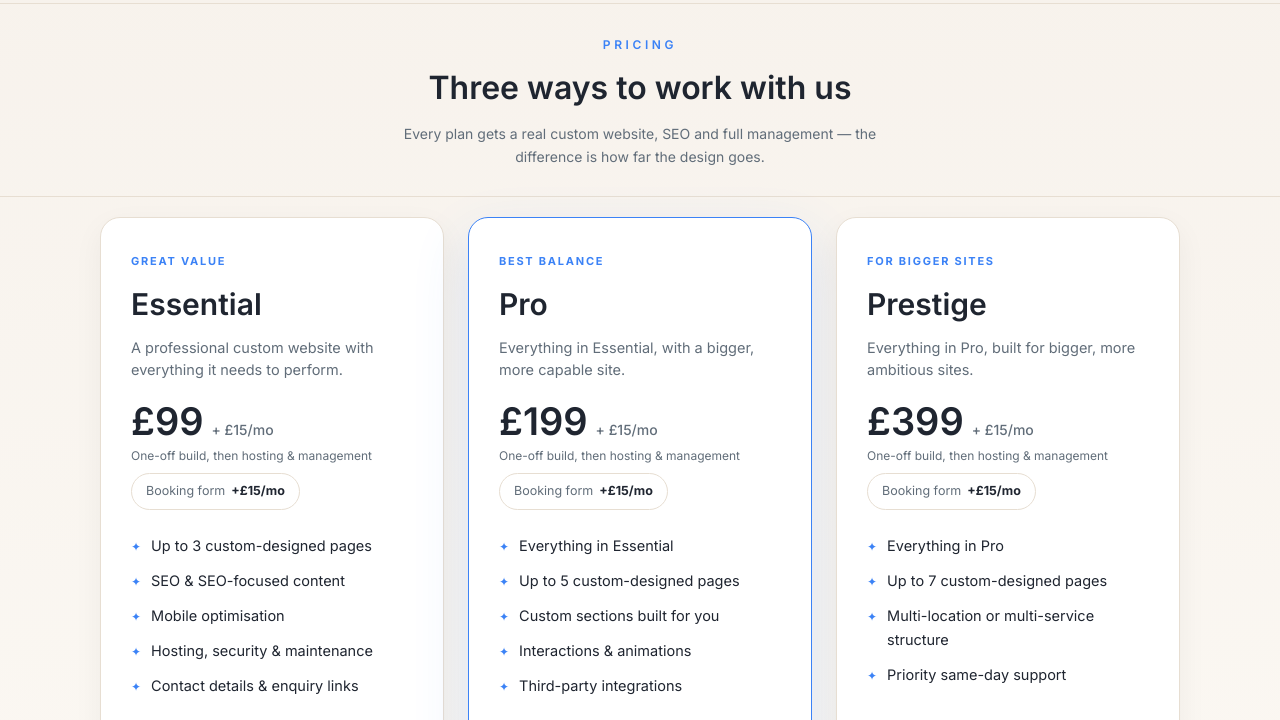
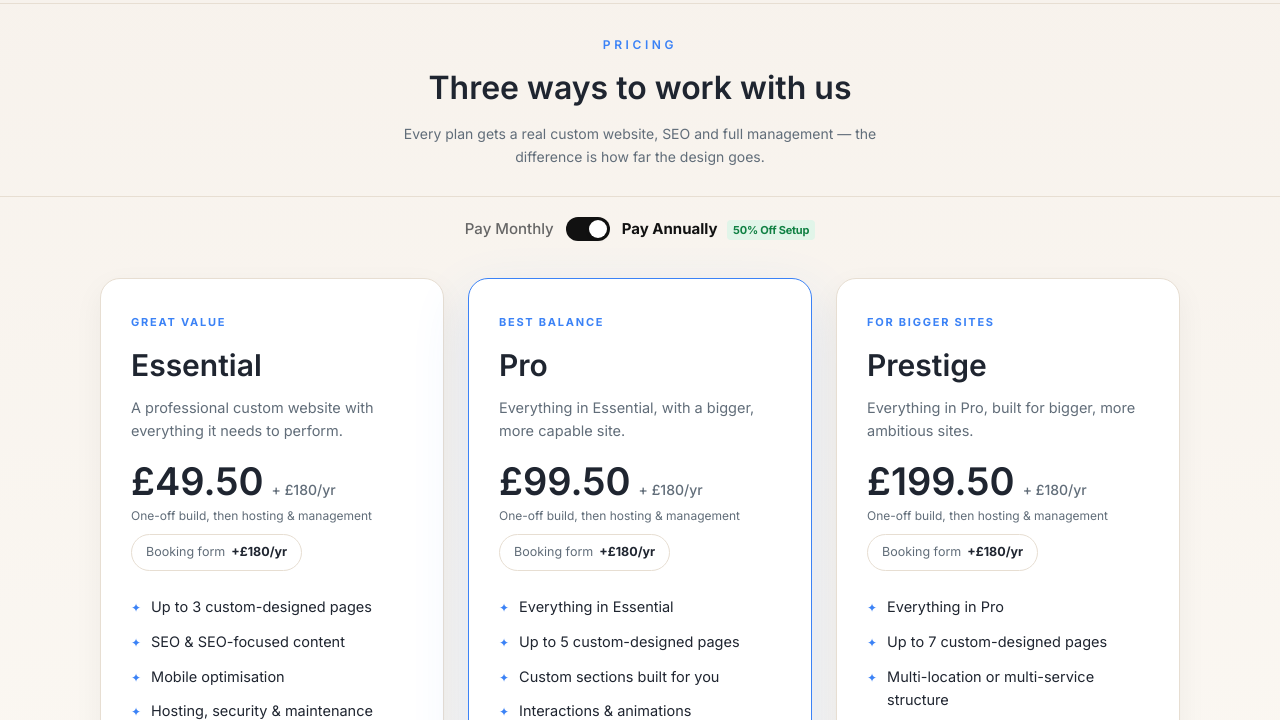
Before and after one commit to wellnesswebsolutions/wellness-web, a website: page pricing.html in a window 1280 px wide. Shown: the part 71-791 px from the top of the page. Drawn offline with Linux system fonts and the light colour scheme.

Commit message:
Add annual/monthly billing toggle to pricing page
Annual billing shows 50% off setup fees (£49.50/£99.50/£199.50) with
£180/yr hosting; monthly shows full setup (£99/£199/£399) with £15/mo
hosting. WhatsApp enquiry links update to reflect the selected plan.

Co-Authored-By: Claude Sonnet 5 <noreply@anthropic.com>

```diff
--- a/pricing.html
+++ b/pricing.html
@@ -21,7 +21,17 @@
   #pricing{padding-top:20px!important;padding-bottom:16px}
   footer{padding:20px 24px!important}
 
-  /* plan badge, price suffix and note now live in styles.css (shared with the homepage) */
+  /* Billing Toggle Styles */
+  .billing-toggle { display: flex; align-items: center; justify-content: center; gap: 12px; margin: 0 auto 36px; font-size: 15px; font-weight: 500; }
+  .billing-toggle .badge { background: #E1F5E9; color: #108043; font-size: 11px; padding: 3px 6px; border-radius: 4px; margin-left: 6px; font-weight: 700; vertical-align: middle; letter-spacing: -0.02em; }
+  .switch { position: relative; display: inline-block; width: 44px; height: 24px; }
+  .switch input { opacity: 0; width: 0; height: 0; }
+  .slider { position: absolute; cursor: pointer; top: 0; left: 0; right: 0; bottom: 0; background-color: #ccc; transition: .3s; border-radius: 24px; }
+  .slider:before { position: absolute; content: ""; height: 18px; width: 18px; left: 3px; bottom: 3px; background-color: white; transition: .3s; border-radius: 50%; box-shadow: 0 2px 4px rgba(0,0,0,0.1); }
+  input:checked + .slider { background-color: #111; }
+  input:checked + .slider:before { transform: translateX(20px); }
+  .toggle-label.active { color: #111; font-weight: 700; }
+  .toggle-label { color: #666; cursor: pointer; transition: color 0.2s; user-select: none; }
 </style>
 <script src="reveal.js?v=20260902-3" defer></script>
 <script src="nav.js?v=20260902-3" defer></script>
@@ -56,16 +66,27 @@
   </section>
   <section id="pricing" style="padding-top:0">
     <div class="wrap">
+
+      <!-- Billing Toggle -->
+      <div class="billing-toggle">
+        <span id="label-monthly" class="toggle-label">Pay Monthly</span>
+        <label class="switch">
+          <input type="checkbox" id="billing-checkbox" checked aria-label="Toggle annual billing">
+          <span class="slider round"></span>
+        </label>
+        <span id="label-annual" class="toggle-label active">Pay Annually <span class="badge">50% Off Setup</span></span>
+      </div>
+
       <div class="plans" style="max-width:1180px;margin:0 auto">
-        <div class="plan">
+        <div class="plan" data-setup-monthly="99" data-setup-annual="49.50">
           <div class="kicker">Great value</div>
           <h4>Essential</h4>
           <div class="desc">A professional custom website with everything it needs to perform.</div>
           <div class="price-row">
-            <span class="price">£99<small>+ £15/mo</small></span>
+            <span class="price"><span class="setup-price">£49.50</span><small class="hosting-price">+ £180/yr</small></span>
           </div>
           <div class="price-note">One-off build, then hosting &amp; management</div>
-          <label class="price-addon"><input type="checkbox" class="price-addon-check"><span>Booking form</span><b>+£15/mo</b></label>
+          <label class="price-addon"><input type="checkbox" class="price-addon-check"><span>Booking form</span><b class="addon-price">+£180/yr</b></label>
           <ul>
             <li>Up to 3 custom-designed pages</li>
             <li>SEO &amp; SEO-focused content</li>
@@ -73,17 +94,18 @@
             <li>Hosting, security &amp; maintenance</li>
             <li>Contact details &amp; enquiry links</li>
           </ul>
-          <a href="#" class="go plan-enquire" data-plan="Essential" data-price="£99" target="_blank" rel="noopener">Enquire</a>
+          <a href="#" class="go plan-enquire" data-plan="Essential" data-price="£49.50 setup + £180/yr" target="_blank" rel="noopener">Enquire</a>
         </div>
-        <div class="plan feature">
+
+        <div class="plan feature" data-setup-monthly="199" data-setup-annual="99.50">
           <div class="kicker">Best balance</div>
           <h4>Pro</h4>
           <div class="desc">Everything in Essential, with a bigger, more capable site.</div>
           <div class="price-row">
-            <span class="price">£199<small>+ £15/mo</small></span>
+            <span class="price"><span class="setup-price">£99.50</span><small class="hosting-price">+ £180/yr</small></span>
           </div>
           <div class="price-note">One-off build, then hosting &amp; management</div>
-          <label class="price-addon"><input type="checkbox" class="price-addon-check"><span>Booking form</span><b>+£15/mo</b></label>
+          <label class="price-addon"><input type="checkbox" class="price-addon-check"><span>Booking form</span><b class="addon-price">+£180/yr</b></label>
           <ul>
             <li>Everything in Essential</li>
             <li>Up to 5 custom-designed pages</li>
@@ -91,29 +113,31 @@
             <li>Interactions &amp; animations</li>
             <li>Third-party integrations</li>
           </ul>
-          <a href="#" class="go plan-enquire" data-plan="Pro" data-price="£199" target="_blank" rel="noopener">Enquire</a>
+          <a href="#" class="go plan-enquire" data-plan="Pro" data-price="£99.50 setup + £180/yr" target="_blank" rel="noopener">Enquire</a>
         </div>
-        <div class="plan">
+
+        <div class="plan" data-setup-monthly="399" data-setup-annual="199.50">
           <div class="kicker">For bigger sites</div>
           <h4>Prestige</h4>
           <div class="desc">Everything in Pro, built for bigger, more ambitious sites.</div>
           <div class="price-row">
-            <span class="price">£399<small>+ £15/mo</small></span>
+            <span class="price"><span class="setup-price">£199.50</span><small class="hosting-price">+ £180/yr</small></span>
           </div>
           <div class="price-note">One-off build, then hosting &amp; management</div>
-          <label class="price-addon"><input type="checkbox" class="price-addon-check"><span>Booking form</span><b>+£15/mo</b></label>
+          <label class="price-addon"><input type="checkbox" class="price-addon-check"><span>Booking form</span><b class="addon-price">+£180/yr</b></label>
           <ul>
             <li>Everything in Pro</li>
             <li>Up to 7 custom-designed pages</li>
             <li>Multi-location or multi-service structure</li>
             <li>Priority same-day support</li>
           </ul>
-          <a href="#" class="go plan-enquire" data-plan="Prestige" data-price="£399" target="_blank" rel="noopener">Enquire</a>
+          <a href="#" class="go plan-enquire" data-plan="Prestige" data-price="£199.50 setup + £180/yr" target="_blank" rel="noopener">Enquire</a>
         </div>
       </div>
-      <p class="pricing-note">£15/month covers hosting, security, updates and ongoing management on every plan — same-day changes, ongoing SEO and 24/7 support. Add a booking form for £15/month more. Cancel any time.</p>
+      <p class="pricing-note">Hosting covers security, updates and ongoing management on every plan — same-day changes, ongoing SEO and 24/7 support. Add a booking form for extra functionality. Cancel any time.</p>
     </div>
   </section>
+
   <footer>
     <a href="/" class="brand"><img src="img/brightsite-logo.png" alt="BrightSite" width="515" height="72"></a>
     <p style="margin-top:10px">Websites, SEO &amp; social for brands.</p>
@@ -123,23 +147,72 @@
 </div>
 
 <script>
-(function(){var b=document.getElementById('bar');if(!b)return;function u(){var m=document.documentElement.scrollHeight-innerHeight;b.style.width=(m>0?Math.min(1,scrollY/m)*100:0)+'%';}addEventListener('scroll',u,{passive:true});addEventListener('resize',u,{passive:true});u();})();
+// Scroll Progress Bar
+(function(){
+  var b=document.getElementById('bar');if(!b)return;
+  function u(){var m=document.documentElement.scrollHeight-innerHeight;b.style.width=(m>0?Math.min(1,scrollY/m)*100:0)+'%';}
+  addEventListener('scroll',u,{passive:true});
+  addEventListener('resize',u,{passive:true});
+  u();
+})();
 
-// Each Enquire button opens WhatsApp with the plan (and booking-form
-// add-on, if ticked) already in the message, instead of the contact page.
+// Pricing Toggle & WhatsApp Link Updater
 (function(){
   var WHATSAPP_NUMBER = '447535928879';
-  document.querySelectorAll('.plan-enquire').forEach(function(link){
-    var addon = link.closest('.plan').querySelector('.price-addon-check');
-    function updateHref(){
-      var plan = link.dataset.plan, price = link.dataset.price;
-      var message = 'Hi, I\'d like to enquire about the ' + plan + ' plan (' + price + '), ' +
+  var checkbox = document.getElementById('billing-checkbox');
+  var labelMonthly = document.getElementById('label-monthly');
+  var labelAnnual = document.getElementById('label-annual');
+  var plans = document.querySelectorAll('.plan');
+
+  function updateWhatsAppLinks() {
+    document.querySelectorAll('.plan-enquire').forEach(function(link){
+      var addon = link.closest('.plan').querySelector('.price-addon-check');
+      var plan = link.dataset.plan;
+      var price = link.dataset.price;
+      var billing = checkbox.checked ? 'Annually' : 'Monthly';
+      var message = 'Hi, I\'d like to enquire about the ' + plan + ' plan (' + price + ', paid ' + billing + '), ' +
         (addon && addon.checked ? 'with' : 'without') + ' the booking form add-on.';
       link.href = 'https://wa.me/' + WHATSAPP_NUMBER + '?text=' + encodeURIComponent(message);
-    }
-    if (addon) addon.addEventListener('change', updateHref);
-    updateHref();
+    });
+  }
+
+  function updatePricing() {
+    var isAnnual = checkbox.checked;
+    labelMonthly.classList.toggle('active', !isAnnual);
+    labelAnnual.classList.toggle('active', isAnnual);
+
+    plans.forEach(function(plan) {
+      var setupPrice = plan.querySelector('.setup-price');
+      var hostingPrice = plan.querySelector('.hosting-price');
+      var addonPrice = plan.querySelector('.addon-price');
+      var btn = plan.querySelector('.plan-enquire');
+
+      if (isAnnual) {
+        setupPrice.innerHTML = '£' + plan.dataset.setupAnnual;
+        hostingPrice.innerHTML = '+ £180/yr';
+        addonPrice.innerHTML = '+£180/yr';
+        btn.dataset.price = '£' + plan.dataset.setupAnnual + ' setup + £180/yr';
+      } else {
+        setupPrice.innerHTML = '£' + plan.dataset.setupMonthly;
+        hostingPrice.innerHTML = '+ £15/mo';
+        addonPrice.innerHTML = '+£15/mo';
+        btn.dataset.price = '£' + plan.dataset.setupMonthly + ' setup + £15/mo';
+      }
+    });
+    updateWhatsAppLinks();
+  }
+
+  // Event Listeners
+  checkbox.addEventListener('change', updatePricing);
+  labelMonthly.addEventListener('click', function() { checkbox.checked = false; updatePricing(); });
+  labelAnnual.addEventListener('click', function() { checkbox.checked = true; updatePricing(); });
+
+  document.querySelectorAll('.price-addon-check').forEach(function(chk){
+    chk.addEventListener('change', updateWhatsAppLinks);
   });
+
+  // Initialize links on load
+  updatePricing();
 })();
 </script>
 </body>
```
